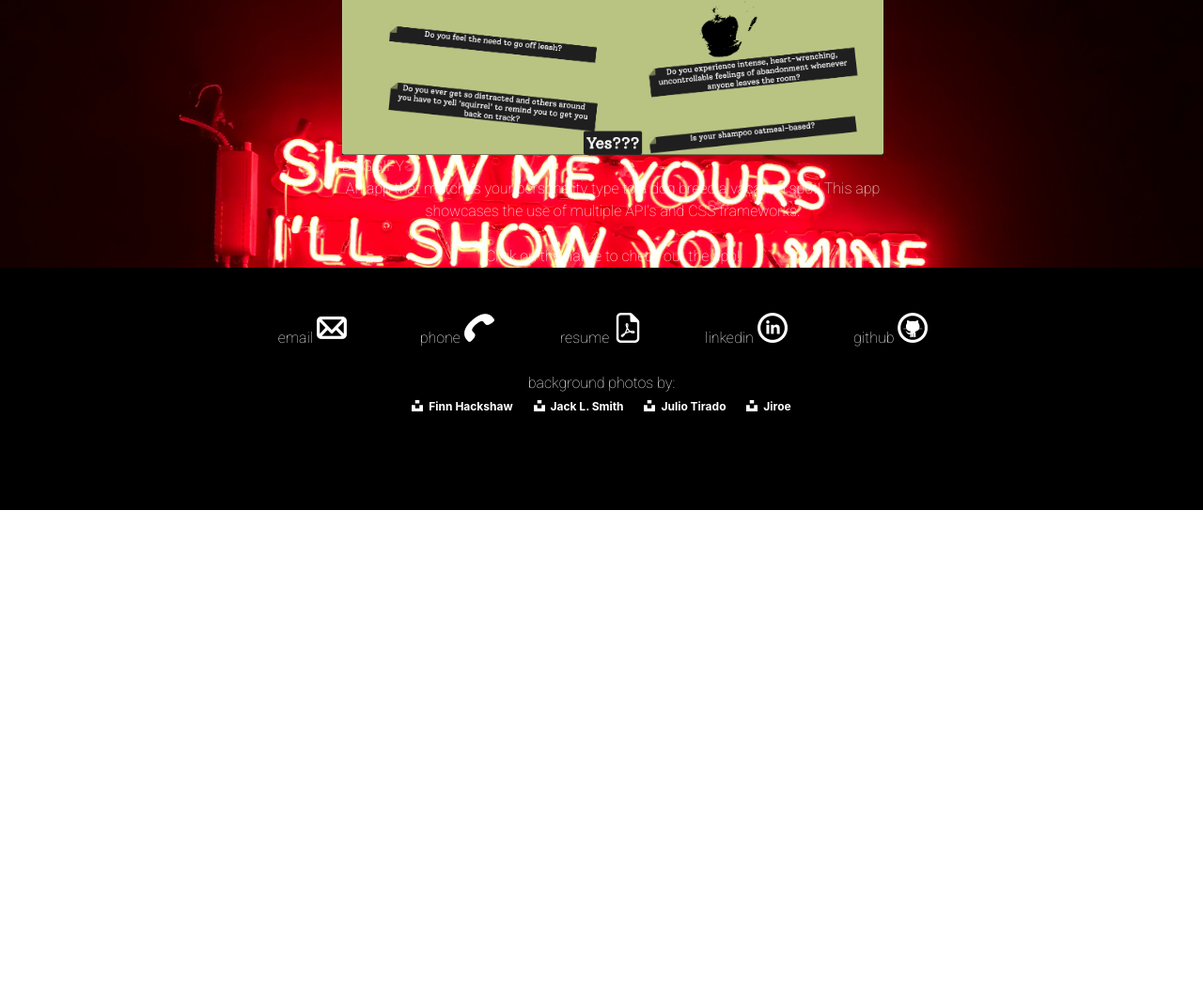
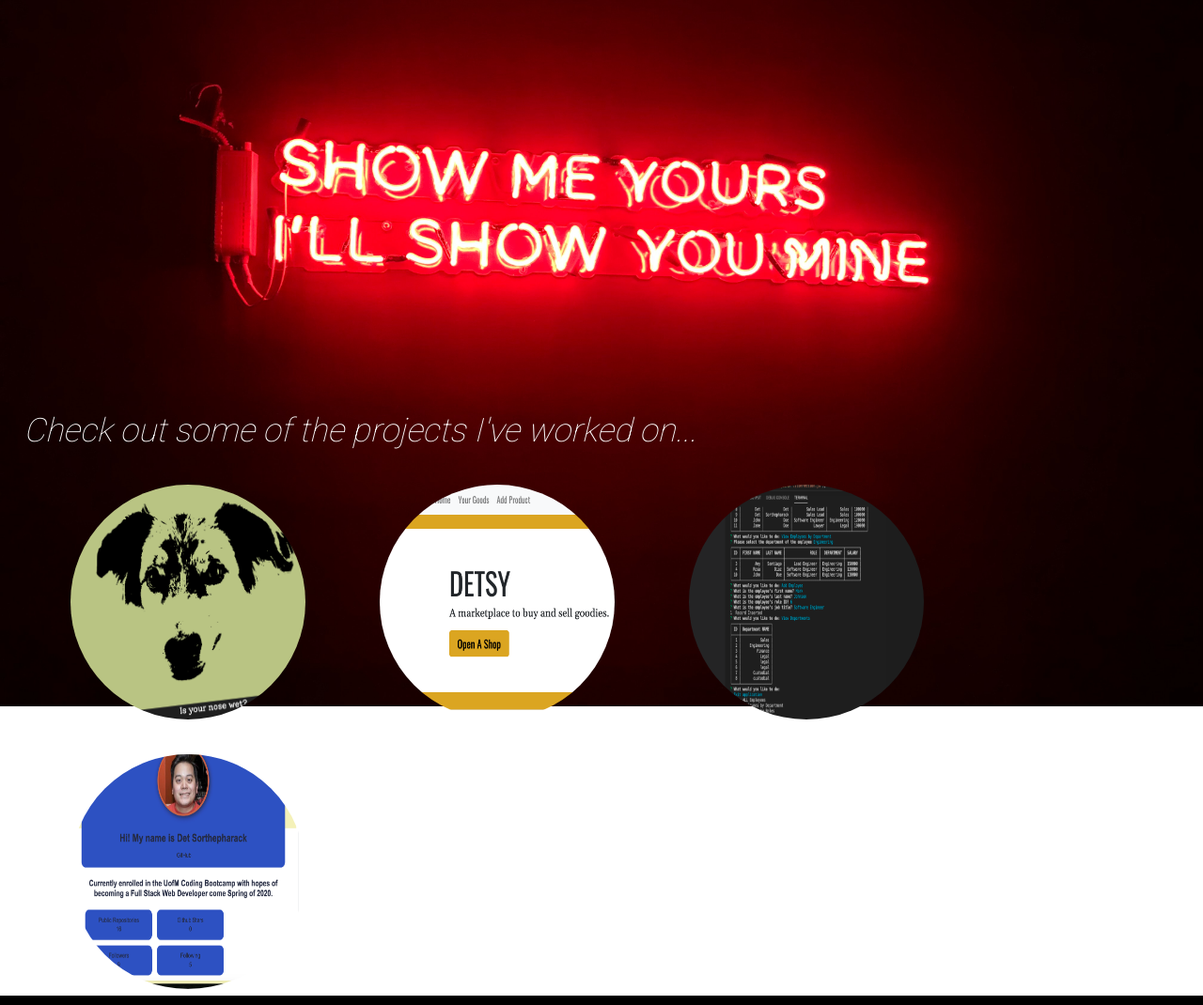
Before and after one commit to Dsorthep/updated-portfolio, a plain HTML site: page portfolio.html in a window 1280 px wide. Shown: the part 208-1278 px from the top of the page at 94% size. Before the commit the page ends 800 px from the top, so only its background shows below. Drawn offline with nearby package versions, Linux system fonts and the light colour scheme; a web font is replaced by a local one.

Commit message:
fixed linkedin and portfolio page

```diff
--- a/assets/style.css
+++ b/assets/style.css
@@ -71,12 +71,37 @@
     padding-bottom: 250px;
 }
 
-#work-image {
-    margin-left: 300px;
-    max-width: 50%;
-    max-height: 50%;
-    align-content: center;
+/* .port-container {
+    padding-bottom: -200px;
+} */
+
+.port-text {
+    font-size: 35px;
+    color: white;
+    font-style: italic;
+    margin-top: 550px;
+    margin-left: 25px;
 }
+
+.circular--landscape {
+    display: inline-block;
+    position: relative;
+    width: 250px;
+    height: 250px;
+    overflow: hidden;
+    border-radius: 50%;
+    margin-top: 30px;
+    margin-left: 75px;
+    margin-bottom: 0px;
+
+
+  }
+
+  .circular--landscape img {
+    width: auto;
+    height: 100%;
+    margin-bottom: 10px;
+  }
 
 .content {
     text-align: center;
--- a/portfolio.html
+++ b/portfolio.html
@@ -36,17 +36,27 @@
                 </div>
         </nav>
 
-        <div>
-            <!-- <h1 class="title">Portfolio</h1> -->
+
+        <div class="port-container">
+          <div class="port-text">
+            <h1>Check out some of the projects I've worked on...</h1>
         </div>
-        <div class="container">
-          <figure id="work-image" class="image is-256x256">
-            <img src="../updated-portfolio/assets/images/Screen Shot 2019-12-09 at 8.22.25 PM.png">
-            <a href="https://mattbeachey.github.io/doggify/" class="content-title">DOGGIFY</a>
-            <p class="content">An app that matches your personality type to a dog breed a vacation spot! This app showcases the use of multiple API's and CSS frameworks.</p>
-            <p class="content">Click on the name to check out the app!</p>
-          </figure>
-
+          <div class="circular--landscape">
+            <a href="https://mattbeachey.github.io/doggify/" class="content-title"><img src="assets/images/doggifysn.png"></a>
+            <!-- <p class="content">An app that matches your personality type to a dog breed a vacation spot! This app showcases the use of multiple API's and CSS frameworks.</p> -->
+          </div>
+          <div class="circular--landscape">
+            <a href="https://detsy.herokuapp.com/" class="content-title"><img src="assets/images/detsysn.png"></a>
+            <!-- <p class="content">An app that matches your personality type to a dog breed a vacation spot! This app showcases the use of multiple API's and CSS frameworks.</p> -->
+          </div>
+          <div class="circular--landscape">
+            <a href="https://github.com/Dsorthep/employee-tracker" class="content-title"><img src="assets/images/emp-track-demo.png"></a>
+            <!-- <p class="content">An app that matches your personality type to a dog breed a vacation spot! This app showcases the use of multiple API's and CSS frameworks.</p> -->
+          </div>
+          <div class="circular--landscape">
+            <a href="https://github.com/Dsorthep/developer-profile-generator" class="content-title"><img src="assets/images/dev-gen-sn.png"></a>
+            <!-- <p class="content">An app that matches your personality type to a dog breed a vacation spot! This app showcases the use of multiple API's and CSS frameworks.</p> -->
+          </div>
 
             </div>
 
@@ -59,7 +69,7 @@
               <span class="foot-icons">resume
               <a href="./assets/images/updated-portfolio-resume.pdf"><img src="./assets/images/pdf-32.png" alt="resume"></a></span>
               <span class="foot-icons">linkedin
-              <a href="https://www.linkedin.com/in/det-sorthepharack-491a53199?lipi=urn%3Ali%3Apage%3Ad_flagship3_profile_view_base_contact_details%3BFO92SyBoSKSsS6yLmJu6EQ%3D%3D"><img src="./assets/images/linkedin-5-32.png"></a></span>
+              <a href="https://www.linkedin.com/in/det-sorthepharack/"><img src="./assets/images/linkedin-5-32.png"></a></span>
               <span class="foot-icons">github
               <a href="https://github.com/Dsorthep"><img src="./assets/images/github-10-32.png" alt="github"></a></span>
             <br><br>
```
Also changed, not shown: contact.html (+1 -1 lines), index.html (+1 -1 lines), assets/images/Screen Shot 2019-12-09 at 10.22.31 PM.png (deleted), assets/images/Screen Shot 2019-12-09 at 8.22.25 PM.png (deleted), assets/images/Screen Shot 2019-12-09 at 8.23.09 PM.png (deleted), assets/images/detsysn.png (added), assets/images/dev-gen-sn.png (added), assets/images/doggify-screenshot.png (added), assets/images/doggifysn.png (added), assets/images/emp-track-demo.png (added).
